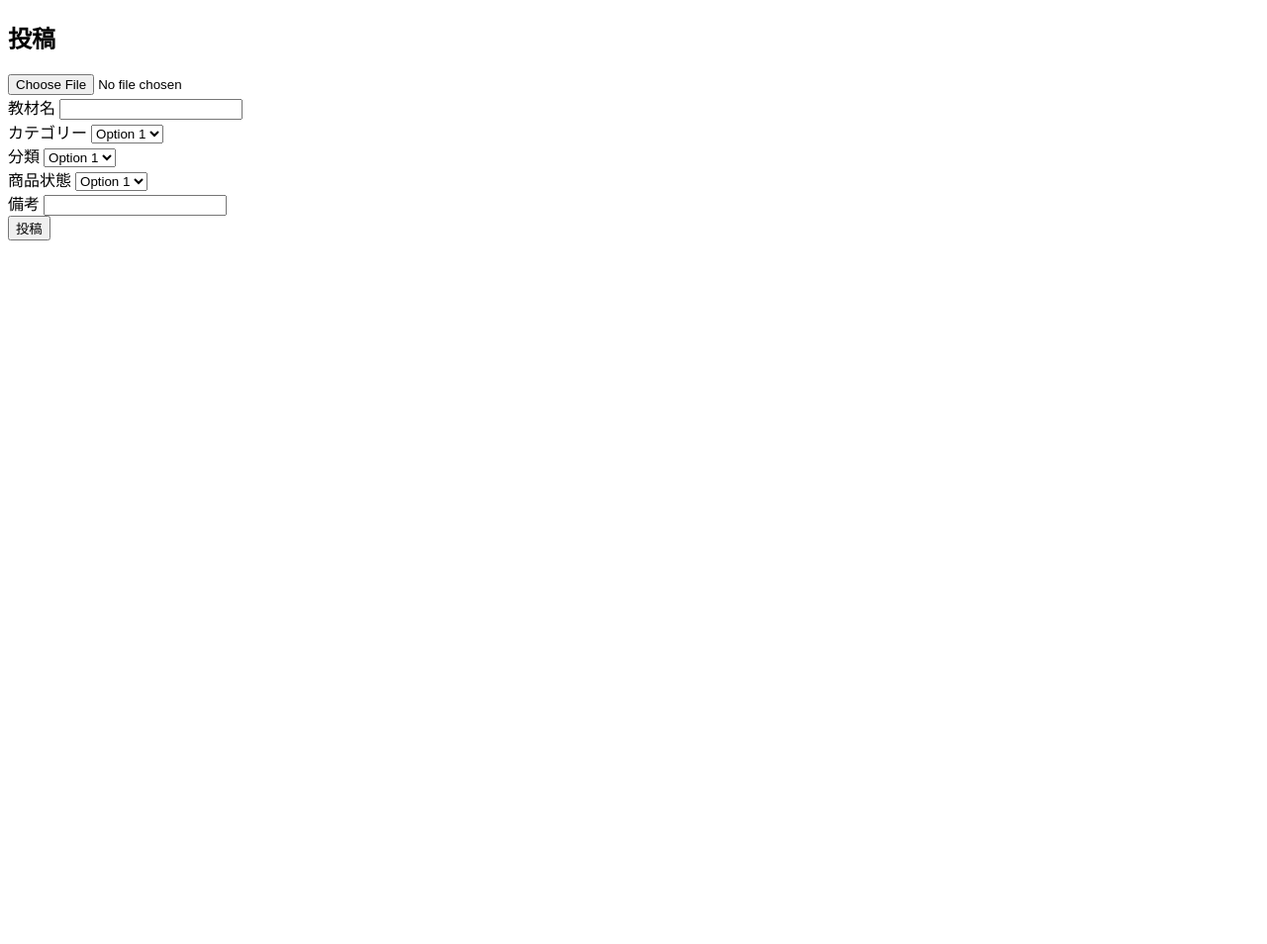
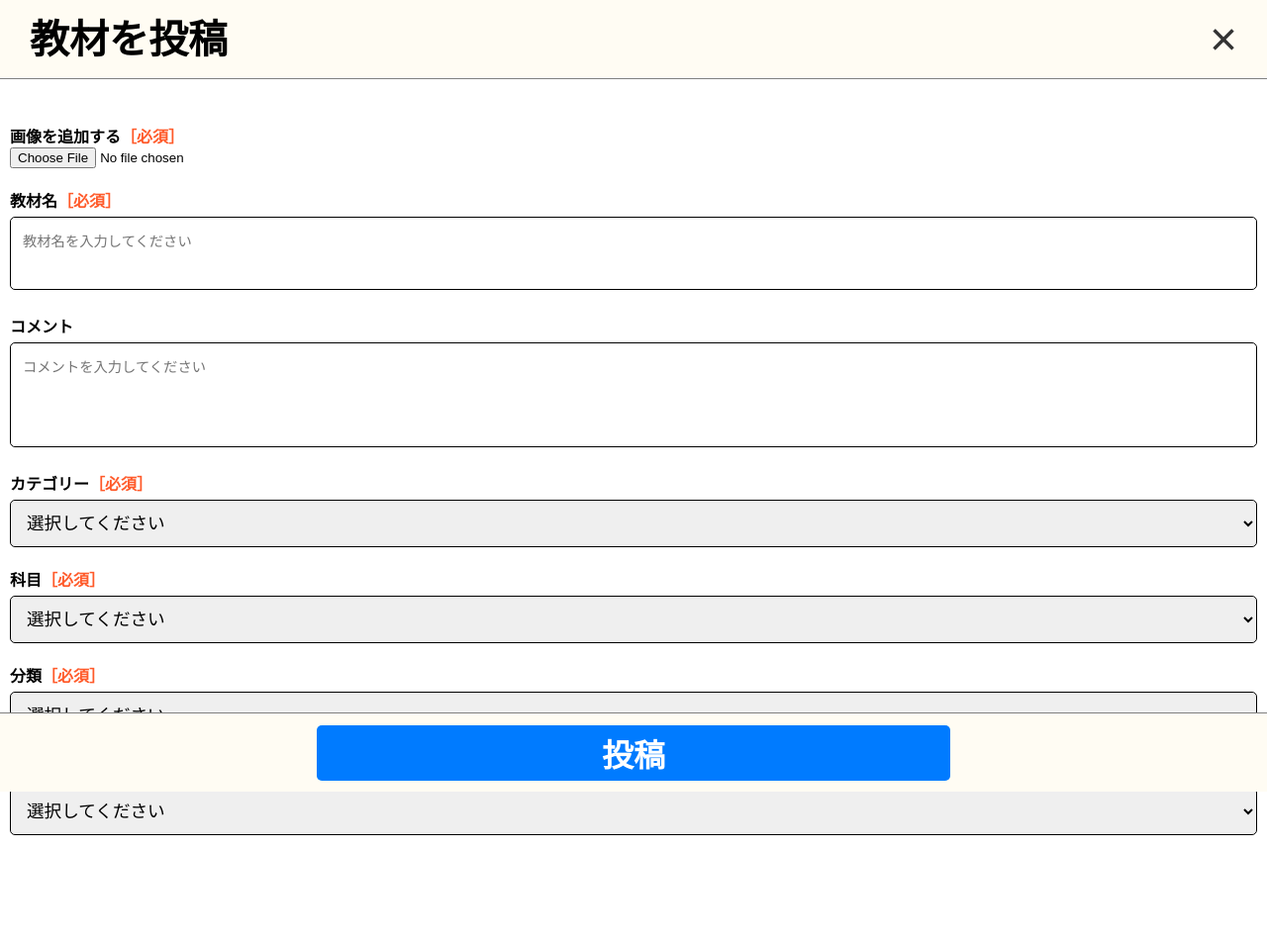
Before and after one commit to 04daiki/EduShere, a Flask app: template templates/post.html in a window 1280 px wide. Shown: the whole page at 99% size. Before the commit the page ends 243 px from the top, so only its background shows below. Run offline with Flask 3, Linux system fonts and the light colour scheme; tables that the repository leaves empty hold one stand-in row (values such as "Sample post"); the template is opened without the code that fills it: values that come from a table or form of the project are taken from there, most other values are stand-ins (such as "Sample title", 1, 10 or a date in 2020); some libraries are stand-ins or nearby versions.

Commit message:
12/10投稿画面のhtmlとcss

```diff
--- a/forms.py
+++ b/forms.py
@@ -1,8 +1,9 @@
 from flask_wtf import FlaskForm
-from wtforms import StringField, PasswordField, SubmitField, SelectField, FileField
+from wtforms import StringField, PasswordField, SubmitField, SelectField, FileField, TextAreaField
 from wtforms.validators import DataRequired, Length, EqualTo, ValidationError
 from models import User
 from flask_wtf.file import FileAllowed
+from wtforms import TextAreaField, validators
 
 class LoginForm(FlaskForm):
     username = StringField('Username', validators=[DataRequired(), Length(min=2, max=20)])
@@ -23,27 +24,46 @@ class RegistrationForm(FlaskForm):
 class PostForm(FlaskForm):
 
     condition_choices = [
+        ('', '選択してください'),  # 初期値
+        ('1', '未開封'),
+        ('2', '非常に良い'),
+        ('3', '良い'),
+        ('4', '傷あり'),
+        ('5', '汚れあり'),
+        ('6', '傷と汚れあり'),
+        ('7', 'ジャンク品'),
+    ]
+
+    category_choices = [
+        ('', '選択してください'),  # 初期値
         ('1', 'Option 1'),
         ('2', 'Option 2'),
         ('3', 'Option 3'),
-    ]
-
-    category_choices = [
-        ('1', 'Option 1'),
-        ('2', 'Option 2'),
-        ('3', 'Option 3'),
+        ('4', 'その他'),
     ]
 
     genre_choices = [
-        ('1', 'Option 1'),
-        ('2', 'Option 2'),
-        ('3', 'Option 3'),
+        ('', '選択してください'),  # 初期値
+        ('1', '参考書'),
+        ('2', '問題集'),
+        ('3', '教科書'),
+        ('4', '機材'),
+        ('5', 'その他'),
     ]
 
-    photo = FileField(validators=[DataRequired(),FileAllowed(['jpg', 'jpeg', 'png'])])
-    item_name = StringField('教材名', validators=[DataRequired(), Length(min=1, max=50)])
-    post_text = StringField('備考')
+    subject_choices = [
+        ('', '選択してください'),  # 初期値
+        ('1', '国語'),
+        ('2', '数学'),
+        ('3', 'ドイツ語'),
+        ('4', 'その他'),
+    ]
+
+    photo = FileField('画像を追加する')
+    item_name = TextAreaField('教材名', validators=[DataRequired(), Length(min=1, max=50)],render_kw={"rows": 3, "cols": 50,"placeholder": "教材名を入力してください","maxlength": 50})
+    post_text = TextAreaField('コメント',render_kw={"rows": 5, "cols": 50, "placeholder": "コメントを入力してください","maxlength": 150})
     condition = SelectField('商品状態', choices=condition_choices, validators=[DataRequired()])
     category = SelectField('カテゴリー', choices=category_choices, validators=[DataRequired()])
     genre = SelectField('分類', choices=genre_choices, validators=[DataRequired()])
+    Subject = SelectField('科目', choices=subject_choices, validators=[DataRequired()])
     submit = SubmitField('投稿')
--- /dev/null
+++ b/static/css/post.css
@@ -0,0 +1,149 @@
+/* 全体のリセット */
+* {
+    margin: 0;
+    padding: 0;
+    box-sizing: border-box;
+}
+
+/* body全体 */
+body {
+    margin: 0;
+    padding: 0;
+    font-family: Arial, sans-serif;
+    background-color: #FFF;
+    overflow-x: hidden; /* 横スクロール防止 */
+}
+
+/* ヘッダー */
+header {
+    display: flex;
+    justify-content: space-between;
+    align-items: center;
+    padding: 0px 20px;
+    background-color: #FFFCF3;
+    color: black;
+    border-bottom: 1px solid #808080;
+    position: fixed; /* 固定する */
+    top: 0; /* 上端に固定 */
+    width: 100%; /* 横幅を全体に広げる */
+    z-index: 1000; /* フッターや他の要素より前面に表示 */
+    height: 10vh;
+}
+
+header .header-content {
+    display: flex;
+    justify-content: space-between;
+    align-items: center;
+    width: 100%;
+}
+
+header .header-title {
+    font-size: 5vh;
+    font-weight: bold;
+    margin-left: 10px;
+    line-height: 2; /* 行の高さを調整して中央に合わせる */
+}
+
+header .close-button {
+    font-size: 3em;
+    color: #333;
+    background: none;
+    border: none;
+    cursor: pointer;
+    margin-right: 10px;
+}
+
+/* メインコンテンツ */
+main {
+    margin-top: 10vh;  /* ヘッダーの高さ分の余白 */
+    margin-bottom: 10vh; /* フッターの高さ分の余白 */
+    padding: 10px;
+    width: 100%; /* 横幅を100%に固定 */
+}
+
+/* フォームグループ */
+.form-group {
+    margin-bottom: 20px;  /* フォーム要素の間隔を空ける */
+}
+
+/* フォーム要素のスタイル */
+.form-control {
+    width: 100%;  /* 横幅を100%に設定 */
+    padding: 12px;  /* 内側の余白 */
+    margin-top: 5px;  /* 上部の余白 */
+    font-size: 1.1em;  /* フォントサイズ */
+    border: 1px solid #ccc;  /* 枠線 */
+    border-radius: 5px;  /* 角丸 */
+    box-sizing: border-box;  /* paddingを含めたサイズ計算 */
+    border: 1.5px solid; /* 枠の色を青色に変更 */
+}
+
+/* フォーム要素にフォーカスがある時のスタイル */
+.form-control:focus {
+    border-color: #007BFF;  /* フォーカス時の枠線の色 */
+    outline: none;  /* 外枠のスタイルを無効化 */
+}
+
+textarea.form-control {
+    resize: none; /* サイズ変更を無効にする */
+    border: 1.5px solid; /* 枠の色を青色に変更 */
+}
+
+label{
+    font-weight: bold;
+}
+
+/* フッター */
+footer {
+    position: fixed;
+    bottom: 0;
+    width: 100%;
+    background-color: #FFFCF3;
+    border-top: 1px solid #808080;
+    display: flex;
+    justify-content: center;
+    align-items: center;
+    padding: 0px 20px;
+    z-index: 1000;
+    height: 10vh;
+}
+
+footer .post-button {
+    width: 50vw;  /* 横幅を画面の50%に設定 */
+    height: 7vh;  /* 縦幅を画面の5%に設定 */
+    font-size: 4vh;
+    font-weight: bold;
+    background-color: #007BFF;
+    color: #FFF;
+    border: none;
+    border-radius: 5px;
+    cursor: pointer;
+}
+
+footer .post-button:hover {
+    background-color: #0056b3;
+}
+
+/* レスポンシブ対応 */
+@media (max-width: 480px) {
+    header, footer {
+        text-align: center;
+        height: 10vh;
+    }
+    header .header-title{
+        font-size: 4vh;
+        line-height: 3; /* 行の高さを調整して中央に合わせる */
+    }
+    header .logo, footer .tab {
+        margin: 5px 0;
+    }
+    footer .tab img{
+        width: 60px;
+        height: 60px;
+    }
+
+    footer .post-button {
+        width: 70vw;  /* 小さい画面ではボタン幅を70%に変更 */
+        height: 8vh;  /* 縦幅も少し大きくする */
+    }
+}
--- a/templates/post.html
+++ b/templates/post.html
@@ -3,33 +3,63 @@
 <head>
     <meta charset="UTF-8">
     <meta name="viewport" content="width=device-width, initial-scale=1.0">
-    <title>投稿画面</title>
-    <!-- <link href="../static/css/style2.css" rel="stylesheet"> -->
+    <title>EduShare投稿画面</title>
+    <link href="../static/css/post.css" rel="stylesheet">
 </head>
 <body>
     <h2>投稿</h2>
     <form method="POST" action="" enctype="multipart/form-data">
         {{ form.csrf_token }}
-        <p>
-            {{ form.photo }}<br>
+    <!-- ヘッダー -->
+    <header>
+        <div class="header-content">
+            <span class="header-title">教材を投稿</span>
+            <button class="close-button" onclick="window.history.back();">×</button>
+        </div>
+    </header>
 
-            {{ form.item_name.label }}
-            {{ form.item_name }}<br>
+    <main>
+        <form method="POST" action="">
+            {{ form.csrf_token }}
+            <div class="form-group">
+                {{ form.photo.label(class=photo) }}<label style="color: #FF5A2A;">［必須］</label><br>
+                {{ form.photo }}<br>
+            </div>
 
-            {{ form.category.label }}
-            {{ form.category }}<br>
+            <div class="form-group">
+                {{ form.item_name.label(class=item_name) }}<label style="color: #FF5A2A;">［必須］</label><br>
+                {{ form.item_name(class="form-control")}}<br>
+            </div>
+            <div class="form-group">
+                {{ form.post_text.label(class=post_text) }}<br>
+                {{ form.post_text(class="form-control")}}<br>
+            </div>
 
-            {{ form.genre.label }}
-            {{ form.genre }}<br>
+            <div class="form-group">
+                {{ form.category.label(class=category) }}<label style="color: #FF5A2A;">［必須］</label><br>
+                {{ form.category(class_="form-control") }}<br>
+            </div>
 
-            {{ form.condition.label }}
-            {{ form.condition }}<br>
+            <div class="form-group">
+                {{ form.Subject.label(class=Subject) }}<label style="color: #FF5A2A;">［必須］</label><br>
+                {{ form.Subject(class_="form-control") }}<br>
+            </div>
 
-            {{ form.post_text.label }}
-            {{ form.post_text }}<br>
+            <div class="form-group">
+                {{ form.genre.label(class=genre) }}<label style="color: #FF5A2A;">［必須］</label><br>
+                {{ form.genre(class_="form-control") }}<br>
+            </div>
 
-            {{ form.submit }}
-        </p>
-    </form>
+            <div class="form-group">
+                {{ form.condition.label(class=conditon) }}<label style="color: #FF5A2A;">［必須］</label><br>
+                {{ form.condition(class_="form-control") }}<br>
+            </div>
+    </main>
+
+
+    <!-- フッター -->
+    <footer>
+        <button class="post-button" type="submit">投稿</button>
+    </footer>
 </body>
 </html>
```
